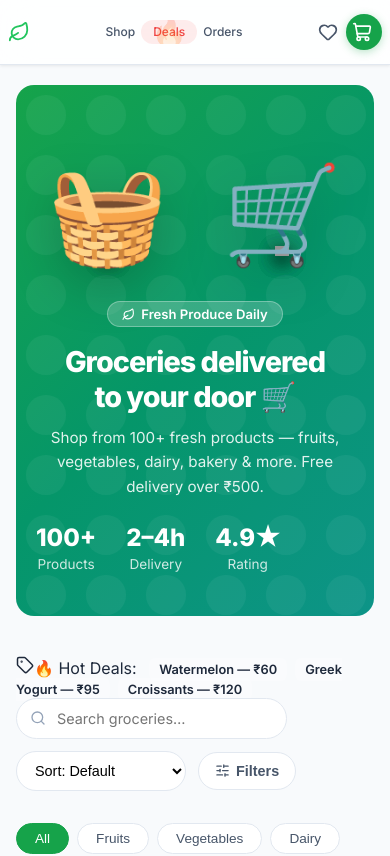
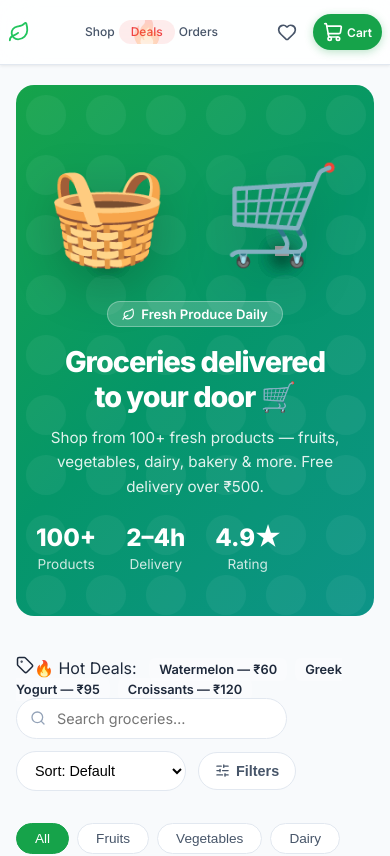
Before and after one commit to Akc04/FreshMart, a Next.js app: page / in a window 390 px wide. Shown: the top 856 px of the page. Built offline with nearby package versions, Linux system fonts and the light colour scheme; grey boxes are pictures that could not be loaded.

Commit message:
fix: restore 'Cart' text and optimize spacing between Wishlist and Cart icons on mobile

```diff
--- a/src/app/globals.css
+++ b/src/app/globals.css
@@ -597,21 +597,25 @@ img { display: block; }
     gap: 4px !important;
   }
   .nav-links {
-    gap: 6px !important;
+    gap: 4px !important;
     display: flex !important;
     justify-content: center !important;
   }
   .nav-actions {
-    gap: 8px !important;
+    gap: 16px !important;
     display: flex !important;
+    padding-left: 4px !important;
   }
   .logo span { display: none !important; }
-  .logo { font-size: 1.3rem !important; }
+  .logo { font-size: 1.4rem !important; }
 
+  .cart-btn span { display: block !important; }
   .cart-btn {
-    padding: 6px !important;
-    width: 36px !important;
+    padding: 6px 10px !important;
+    width: auto !important;
     height: 36px !important;
+    font-size: 0.75rem !important;
+    gap: 4px !important;
   }
   .nav-link { font-size: 0.75rem !important; }
 
--- a/src/components/Navbar.tsx
+++ b/src/components/Navbar.tsx
@@ -40,6 +40,7 @@ export default function Navbar() {
 
             <Link href="/cart" className="cart-btn" id="nav-cart" aria-label="Shopping Cart">
               <ShoppingCart size={20} />
+              <span>Cart</span>
               {totalItems > 0 && (
                 <span className="cart-badge">{totalItems}</span>
               )}
```
